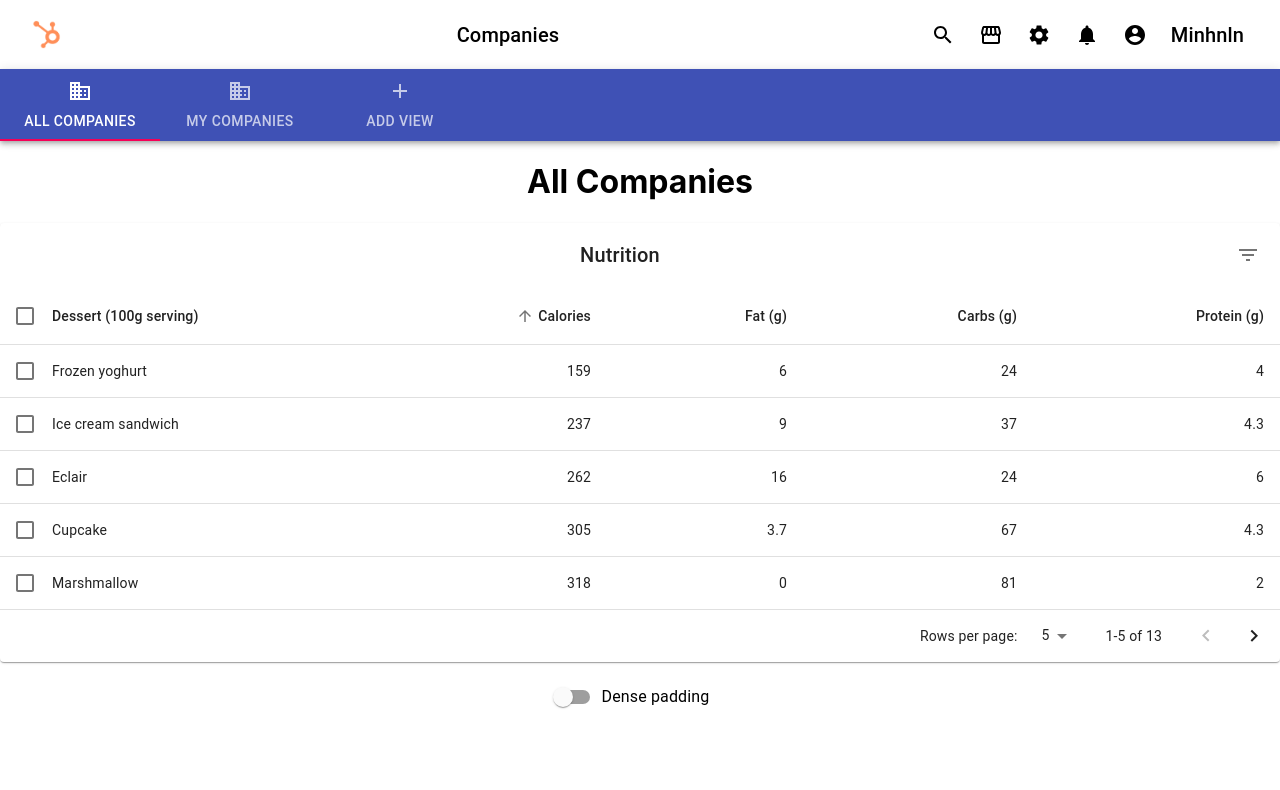
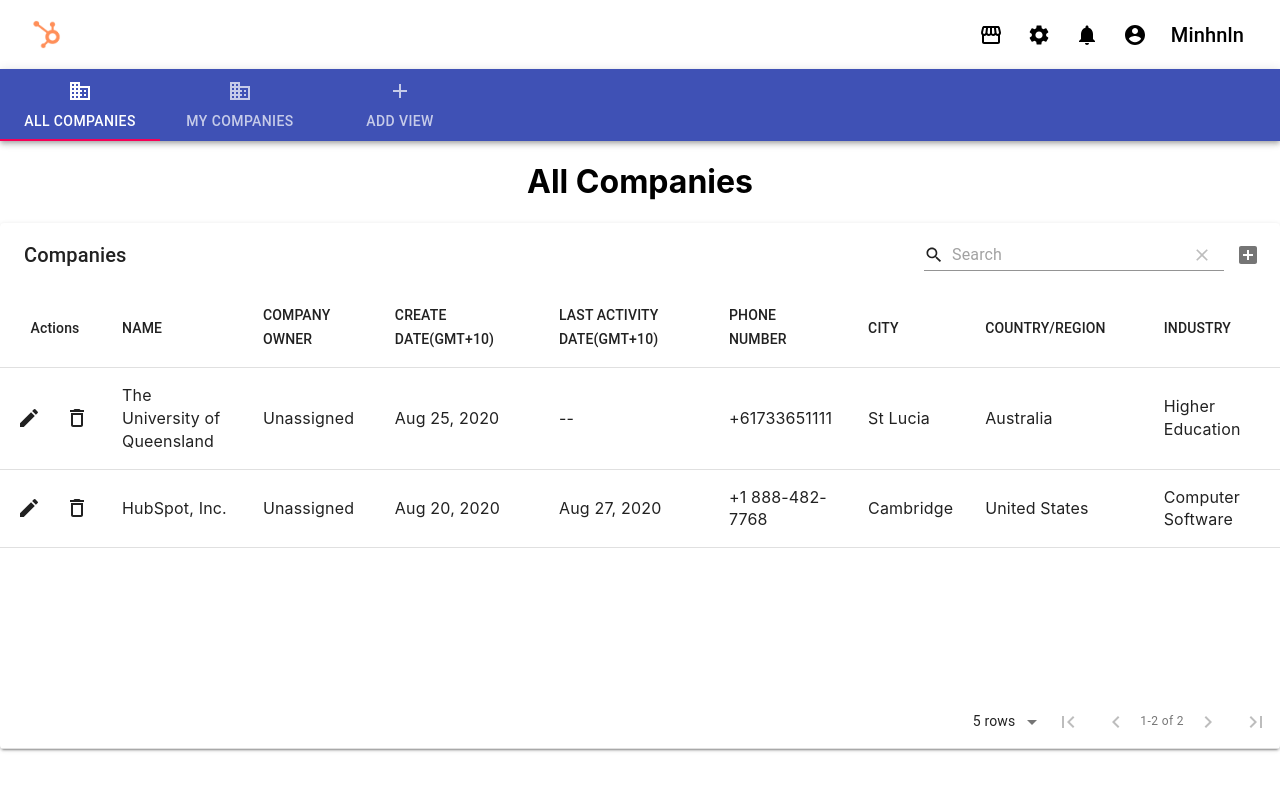
Before and after one commit to ngolenhatminh/hub-website, a React (Create React App) app: page / in a window 1280 px wide. Shown: the top 790 px of the page. Built offline with nearby package versions, Linux system fonts and the light colour scheme.

Commit message:
Release 1

```diff
--- a/package.json
+++ b/package.json
@@ -10,6 +10,7 @@
     "@testing-library/react": "^9.3.2",
     "@testing-library/user-event": "^7.1.2",
     "contentful": "^7.14.6",
+    "material-table": "^1.69.0",
     "react": "^16.13.1",
     "react-dom": "^16.13.1",
     "react-scripts": "3.4.3"
--- a/src/App.js
+++ b/src/App.js
@@ -4,6 +4,7 @@
 import Header from "./components/Header";
 import NavBar from "./components/NavBar";
 import EnhancedTable from "./components/EnhancedTable";
+import MaterialTableDemo from "./components/MaterialTableDemo";
 
 import CompanyIcon from "@material-ui/icons/Business";
 import AddIcon from "@material-ui/icons/Add";
@@ -13,7 +14,7 @@
     <div className="App">
       <Header />
       <NavBar tabs={tabs} />
-      <EnhancedTable />
+      <MaterialTableDemo />
     </div>
   );
 }
--- a/src/components/EnhancedTable.jsx
+++ b/src/components/EnhancedTable.jsx
@@ -21,24 +21,63 @@
 import DeleteIcon from "@material-ui/icons/Delete";
 import FilterListIcon from "@material-ui/icons/FilterList";
 
-function createData(name, calories, fat, carbs, protein) {
-  return { name, calories, fat, carbs, protein };
+import Button from "@material-ui/core/Button";
+import AddIcon from "@material-ui/icons/Add";
+
+import AccountCircle from "@material-ui/icons/AccountCircle";
+import ContactsIcon from "@material-ui/icons/Contacts";
+import ConversationsIcon from "@material-ui/icons/Chat";
+import MarketingIcon from "@material-ui/icons/Storefront";
+import SalesIcon from "@material-ui/icons/MoneyOff";
+import ServiceIcon from "@material-ui/icons/Settings";
+import AutomationIcon from "@material-ui/icons/Autorenew";
+import ReportsIcon from "@material-ui/icons/Report";
+import SearchIcon from "@material-ui/icons/Search";
+import NotificationsIcon from "@material-ui/icons/Notifications";
+
+function createData(
+  name,
+  company_owner,
+  create_date,
+  last_activity_date,
+  phone_number,
+  city,
+  country_region,
+  industry
+) {
+  return {
+    name,
+    company_owner,
+    create_date,
+    last_activity_date,
+    phone_number,
+    city,
+    country_region,
+    industry,
+  };
 }
 
 const rows = [
-  createData("Cupcake", 305, 3.7, 67, 4.3),
-  createData("Donut", 452, 25.0, 51, 4.9),
-  createData("Eclair", 262, 16.0, 24, 6.0),
-  createData("Frozen yoghurt", 159, 6.0, 24, 4.0),
-  createData("Gingerbread", 356, 16.0, 49, 3.9),
-  createData("Honeycomb", 408, 3.2, 87, 6.5),
-  createData("Ice cream sandwich", 237, 9.0, 37, 4.3),
-  createData("Jelly Bean", 375, 0.0, 94, 0.0),
-  createData("KitKat", 518, 26.0, 65, 7.0),
-  createData("Lollipop", 392, 0.2, 98, 0.0),
-  createData("Marshmallow", 318, 0, 81, 2.0),
-  createData("Nougat", 360, 19.0, 9, 37.0),
-  createData("Oreo", 437, 18.0, 63, 4.0),
+  createData(
+    "The University of Queensland",
+    "Unassigned",
+    "Aug 25, 2020",
+    "--",
+    "+61733651111",
+    "St Lucia",
+    "Australia",
+    "Higher Education"
+  ),
+  createData(
+    "HubSpot, Inc.",
+    "Unassigned",
+    "Aug 20, 2020",
+    "Aug 27, 2020",
+    "+1 888-482-7768",
+    "Cambridge",
+    "United States",
+    "Computer Software"
+  ),
 ];
 
 function descendingComparator(a, b, orderBy) {
@@ -72,12 +111,50 @@
     id: "name",
     numeric: false,
     disablePadding: true,
-    label: "Dessert (100g serving)",
+    label: "NAME",
   },
-  { id: "calories", numeric: true, disablePadding: false, label: "Calories" },
-  { id: "fat", numeric: true, disablePadding: false, label: "Fat (g)" },
-  { id: "carbs", numeric: true, disablePadding: false, label: "Carbs (g)" },
-  { id: "protein", numeric: true, disablePadding: false, label: "Protein (g)" },
+  {
+    id: "company_owner",
+    numeric: false,
+    disablePadding: false,
+    label: "COMPANY OWNER",
+  },
+  {
+    id: "create_date",
+    numeric: false,
+    disablePadding: false,
+    label: "CREATE DATE (GMT+10)",
+  },
+  {
+    id: "last_activity_date",
+    numeric: false,
+    disablePadding: false,
+    label: "LAST ACTIVITY DATE (GMT+10)",
+  },
+  {
+    id: "phone_number",
+    numeric: false,
+    disablePadding: false,
+    label: "PHONE NUMBER",
+  },
+  {
+    id: "city",
+    numeric: false,
+    disablePadding: false,
+    label: "CITY",
+  },
+  {
+    id: "country_region",
+    numeric: false,
+    disablePadding: false,
+    label: "COUNTRY/REGION",
+  },
+  {
+    id: "industry",
+    numeric: false,
+    disablePadding: false,
+    label: "INDUSTRY",
+  },
 ];
 
 function EnhancedTableHead(props) {
@@ -157,7 +234,12 @@
           backgroundColor: theme.palette.secondary.dark,
         },
   title: {
-    flex: "1 1 100%",
+    flex: 1,
+    textAlign: "left",
+  },
+  button: {
+    flex: 1,
+    textAlign: "right",
   },
 }));
 
@@ -166,6 +248,23 @@
   const { numSelected } = props;
 
   return (
+    <React.Fragment>
+      <Toolbar className={classes.container}>
+        <div className={classes.title}>
+          <Typography variant="h5">Companies</Typography>
+          <Typography variant="subtitle2">{rows.length} companies</Typography>
+        </div>
+        <div className={classes.button}>
+          <Button
+            variant="contained"
+            color="primary"
+            className={classes.button}
+            startIcon={<AddIcon />}
+          >
+            Create Company
+          </Button>
+        </div>
+      </Toolbar>
       <Toolbar
         className={clsx(classes.root, {
           [classes.highlight]: numSelected > 0,
@@ -186,9 +285,7 @@
             variant="h6"
             id="tableTitle"
             component="div"
-        >
-          Nutrition
-        </Typography>
+          ></Typography>
         )}
 
         {numSelected > 0 ? (
@@ -205,6 +302,7 @@
           </Tooltip>
         )}
       </Toolbar>
+    </React.Fragment>
   );
 };
 
@@ -239,7 +337,7 @@
 export default function EnhancedTable() {
   const classes = useStyles();
   const [order, setOrder] = React.useState("asc");
-  const [orderBy, setOrderBy] = React.useState("calories");
+  const [orderBy, setOrderBy] = React.useState("company_owner");
   const [selected, setSelected] = React.useState([]);
   const [page, setPage] = React.useState(0);
   const [dense, setDense] = React.useState(false);
@@ -349,10 +447,15 @@
                       >
                         {row.name}
                       </TableCell>
-                      <TableCell align="right">{row.calories}</TableCell>
-                      <TableCell align="right">{row.fat}</TableCell>
-                      <TableCell align="right">{row.carbs}</TableCell>
-                      <TableCell align="right">{row.protein}</TableCell>
+                      <TableCell align="center">{row.company_owner}</TableCell>
+                      <TableCell align="center">{row.create_date}</TableCell>
+                      <TableCell align="center">
+                        {row.last_activity_date}
+                      </TableCell>
+                      <TableCell align="center">{row.phone_number}</TableCell>
+                      <TableCell align="center">{row.city}</TableCell>
+                      <TableCell align="center">{row.country_region}</TableCell>
+                      <TableCell align="center">{row.industry}</TableCell>
                     </TableRow>
                   );
                 })}
--- a/src/components/Header.jsx
+++ b/src/components/Header.jsx
@@ -166,13 +166,11 @@
           >
             <img src={logo} height="45" />
           </IconButton>
-          <Typography variant="h6" className={classes.title}>
-            Companies
-          </Typography>
+          <Typography variant="h6" className={classes.title}></Typography>
           <div>
-            <IconButton color="inherit">
+            {/* <IconButton color="inherit">
               <SearchIcon />
-            </IconButton>
+            </IconButton> */}
 
             <IconButton color="inherit">
               <MarketingIcon />
--- /dev/null
+++ b/src/components/MaterialTableDemo.jsx
@@ -0,0 +1,127 @@
+import React from "react";
+import MaterialTable from "material-table";
+
+import { forwardRef } from "react";
+
+import AddBox from "@material-ui/icons/AddBox";
+import ArrowDownward from "@material-ui/icons/ArrowDownward";
+import Check from "@material-ui/icons/Check";
+import ChevronLeft from "@material-ui/icons/ChevronLeft";
+import ChevronRight from "@material-ui/icons/ChevronRight";
+import Clear from "@material-ui/icons/Clear";
+import DeleteOutline from "@material-ui/icons/DeleteOutline";
+import Edit from "@material-ui/icons/Edit";
+import FilterList from "@material-ui/icons/FilterList";
+import FirstPage from "@material-ui/icons/FirstPage";
+import LastPage from "@material-ui/icons/LastPage";
+import Remove from "@material-ui/icons/Remove";
+import SaveAlt from "@material-ui/icons/SaveAlt";
+import Search from "@material-ui/icons/Search";
+import ViewColumn from "@material-ui/icons/ViewColumn";
+
+const tableIcons = {
+  Add: forwardRef((props, ref) => <AddBox {...props} ref={ref} />),
+  Check: forwardRef((props, ref) => <Check {...props} ref={ref} />),
+  Clear: forwardRef((props, ref) => <Clear {...props} ref={ref} />),
+  Delete: forwardRef((props, ref) => <DeleteOutline {...props} ref={ref} />),
+  DetailPanel: forwardRef((props, ref) => (
+    <ChevronRight {...props} ref={ref} />
+  )),
+  Edit: forwardRef((props, ref) => <Edit {...props} ref={ref} />),
+  Export: forwardRef((props, ref) => <SaveAlt {...props} ref={ref} />),
+  Filter: forwardRef((props, ref) => <FilterList {...props} ref={ref} />),
+  FirstPage: forwardRef((props, ref) => <FirstPage {...props} ref={ref} />),
+  LastPage: forwardRef((props, ref) => <LastPage {...props} ref={ref} />),
+  NextPage: forwardRef((props, ref) => <ChevronRight {...props} ref={ref} />),
+  PreviousPage: forwardRef((props, ref) => (
+    <ChevronLeft {...props} ref={ref} />
+  )),
+  ResetSearch: forwardRef((props, ref) => <Clear {...props} ref={ref} />),
+  Search: forwardRef((props, ref) => <Search {...props} ref={ref} />),
+  SortArrow: forwardRef((props, ref) => <ArrowDownward {...props} ref={ref} />),
+  ThirdStateCheck: forwardRef((props, ref) => <Remove {...props} ref={ref} />),
+  ViewColumn: forwardRef((props, ref) => <ViewColumn {...props} ref={ref} />),
+};
+
+export default function MaterialTableDemo() {
+  const [state, setState] = React.useState({
+    columns: [
+      { title: "NAME", field: "name" },
+      { title: "COMPANY OWNER", field: "company_owner" },
+      { title: "CREATE DATE(GMT+10)", field: "create_date" },
+      { title: "LAST ACTIVITY DATE(GMT+10)", field: "last_activity_date" },
+      { title: "PHONE NUMBER", field: "phone_number" },
+      { title: "CITY", field: "city" },
+      { title: "COUNTRY/REGION", field: "country_region" },
+      { title: "INDUSTRY", field: "industry" },
+    ],
+    data: [
+      {
+        name: "The University of Queensland",
+        company_owner: "Unassigned",
+        create_date: "Aug 25, 2020",
+        last_activity_date: "--",
+        phone_number: "+61733651111",
+        city: "St Lucia",
+        country_region: "Australia",
+        industry: "Higher Education",
+      },
+      {
+        name: "HubSpot, Inc.",
+        company_owner: "Unassigned",
+        create_date: "Aug 20, 2020",
+        last_activity_date: "Aug 27, 2020",
+        phone_number: "+1 888-482-7768",
+        city: "Cambridge",
+        country_region: "United States",
+        industry: "Computer Software",
+      },
+    ],
+  });
+
+  return (
+    <MaterialTable
+      icons={tableIcons}
+      title="Companies"
+      columns={state.columns}
+      data={state.data}
+      editable={{
+        onRowAdd: (newData) =>
+          new Promise((resolve) => {
+            setTimeout(() => {
+              resolve();
+              setState((prevState) => {
+                const data = [...prevState.data];
+                data.push(newData);
+                return { ...prevState, data };
+              });
+            }, 600);
+          }),
+        onRowUpdate: (newData, oldData) =>
+          new Promise((resolve) => {
+            setTimeout(() => {
+              resolve();
+              if (oldData) {
+                setState((prevState) => {
+                  const data = [...prevState.data];
+                  data[data.indexOf(oldData)] = newData;
+                  return { ...prevState, data };
+                });
+              }
+            }, 600);
+          }),
+        onRowDelete: (oldData) =>
+          new Promise((resolve) => {
+            setTimeout(() => {
+              resolve();
+              setState((prevState) => {
+                const data = [...prevState.data];
+                data.splice(data.indexOf(oldData), 1);
+                return { ...prevState, data };
+              });
+            }, 600);
+          }),
+      }}
+    />
+  );
+}
```
Also changed, not shown: 1 other file (tests, documents, lock files or other folders). Lines whose indentation alone changed are shown as unchanged.
